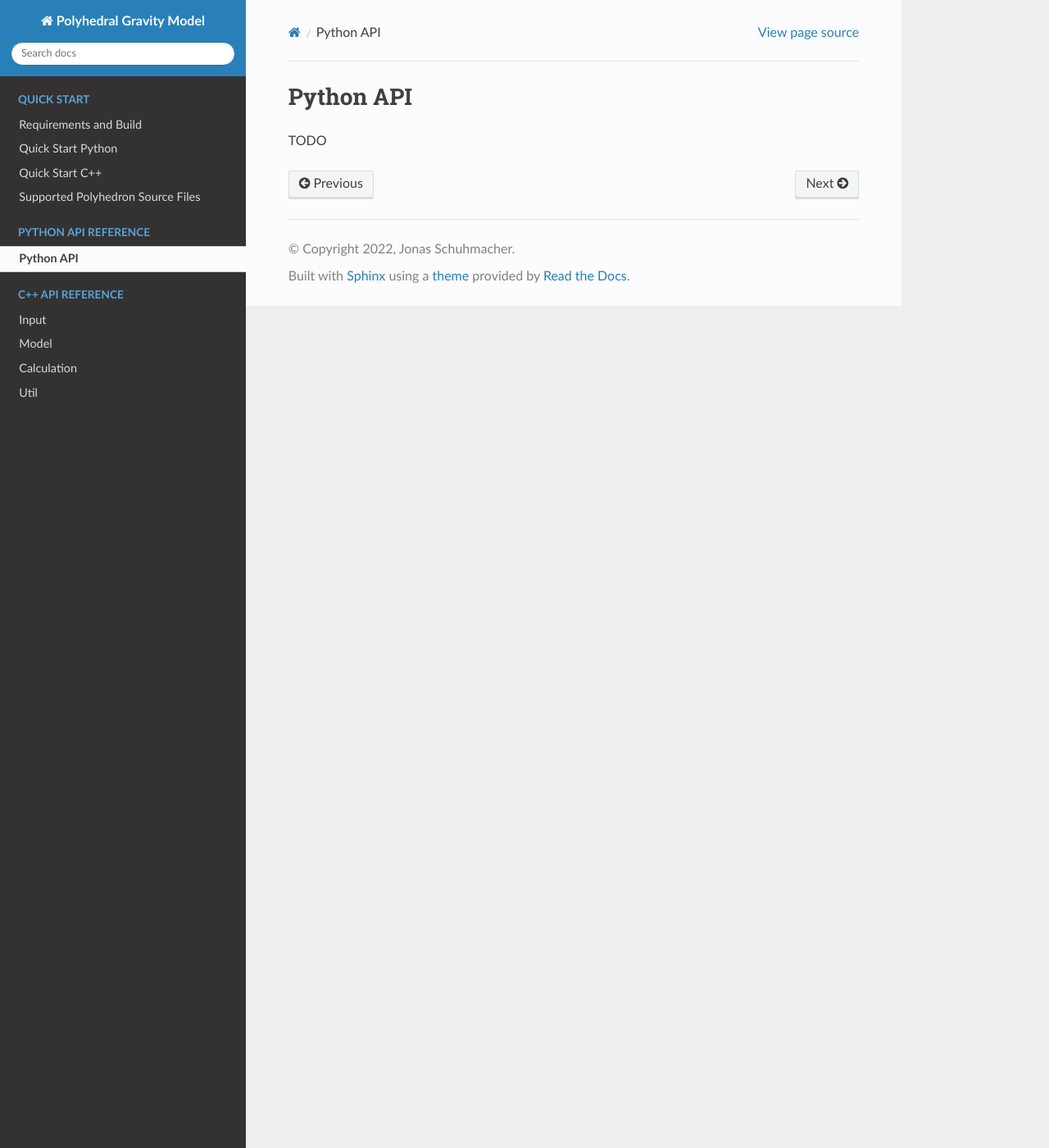
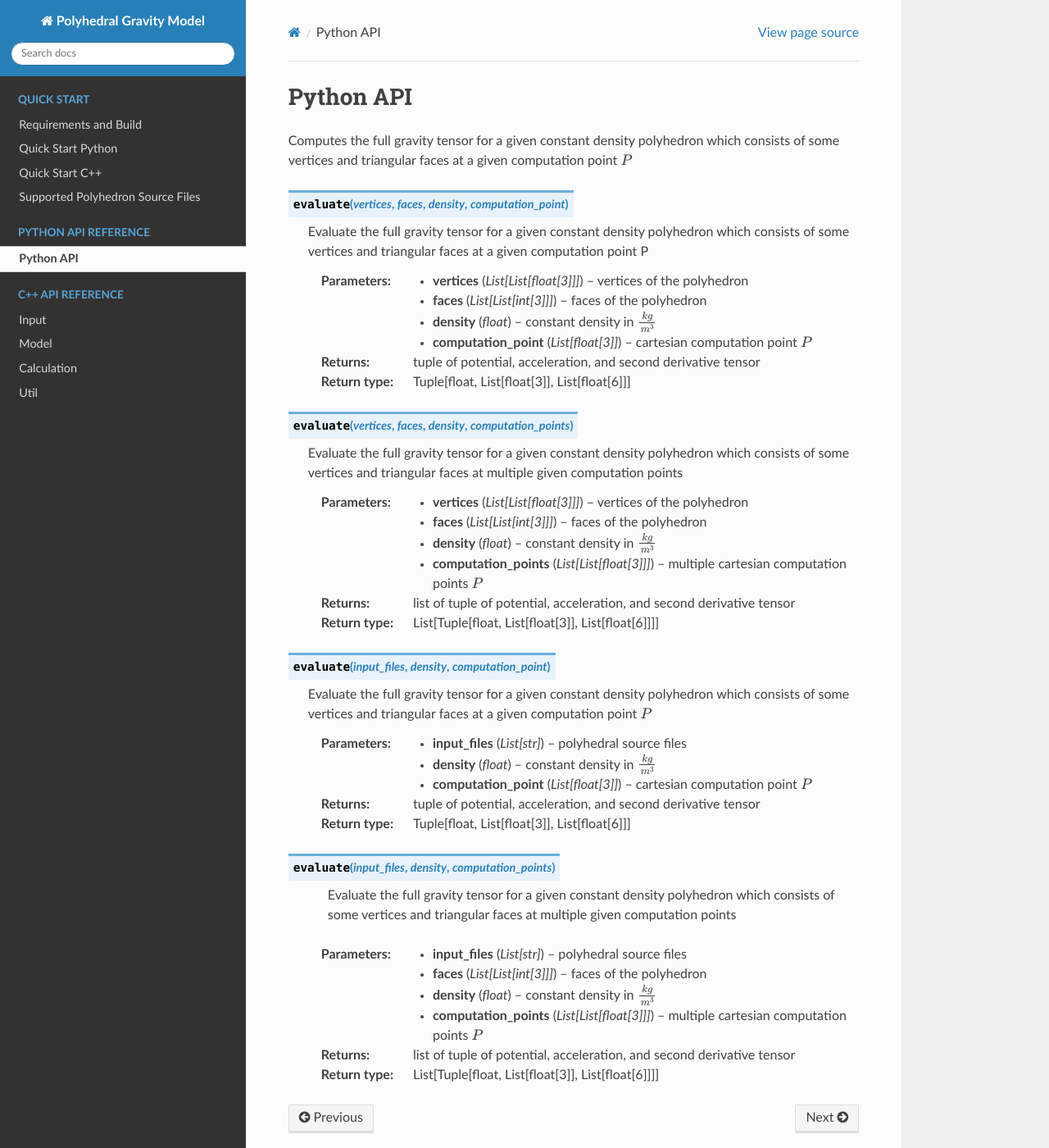
Before and after one commit to schuhmaj/polyhedral-gravity-model, a Sphinx documentation site: the page built from docs/api/python.rst, in a window 1280 px wide and 1400 px high. Shown: the whole window at 82% size. Built offline with Sphinx 7.4.7 and the Read the Docs theme 2.0.0, drawn with Linux system fonts in a browser that asks for light colours.

Commit message:
finished python API manually

```diff
--- a/docs/api/python.rst
+++ b/docs/api/python.rst
@@ -1,4 +1,59 @@
 Python API
 ==========
 
-TODO
+.. py::module:: polyhedral_gravity
+
+Computes the full gravity tensor for a given constant density polyhedron which consists of some vertices and
+triangular faces at a given computation point :math:`P`
+
+.. py:function:: evaluate(vertices, faces, density, computation_point)
+   :noindex:
+
+   Evaluate the full gravity tensor for a given constant density polyhedron which consists of some vertices and
+   triangular faces at a given computation point P
+
+   :param List[List[float[3]]] vertices: vertices of the polyhedron
+   :param List[List[int[3]]] faces: faces of the polyhedron
+   :param float density: constant density in :math:`\frac{kg}{m^3}`
+   :param List[float[3]] computation_point: cartesian computation point :math:`P`
+   :return: tuple of potential, acceleration, and second derivative tensor
+   :rtype: Tuple[float, List[float[3]], List[float[6]]]
+
+
+.. py:function:: evaluate(vertices, faces, density, computation_points)
+   :noindex:
+
+   Evaluate the full gravity tensor for a given constant density polyhedron which consists of some vertices and
+   triangular faces at multiple given computation points
+
+   :param List[List[float[3]]] vertices: vertices of the polyhedron
+   :param List[List[int[3]]] faces: faces of the polyhedron
+   :param float density: constant density in :math:`\frac{kg}{m^3}`
+   :param List[List[float[3]]] computation_points: multiple cartesian computation points :math:`P`
+   :return: list of tuple of potential, acceleration, and second derivative tensor
+   :rtype: List[Tuple[float, List[float[3]], List[float[6]]]]
+
+.. py:function:: evaluate(input_files, density, computation_point)
+   :noindex:
+
+   Evaluate the full gravity tensor for a given constant density polyhedron which consists of some vertices and
+   triangular faces at a given computation point :math:`P`
+
+   :param List[str] input_files: polyhedral source files
+   :param float density: constant density in :math:`\frac{kg}{m^3}`
+   :param List[float[3]] computation_point: cartesian computation point :math:`P`
+   :return: tuple of potential, acceleration, and second derivative tensor
+   :rtype: Tuple[float, List[float[3]], List[float[6]]]
+
+.. py:function:: evaluate(input_files, density, computation_points)
+   :noindex:
+
+    Evaluate the full gravity tensor for a given constant density polyhedron which consists of some vertices and
+    triangular faces at multiple given computation points
+
+   :param List[str] input_files: polyhedral source files
+   :param List[List[int[3]]] faces: faces of the polyhedron
+   :param float density: constant density in :math:`\frac{kg}{m^3}`
+   :param List[List[float[3]]] computation_points: multiple cartesian computation points :math:`P`
+   :return: list of tuple of potential, acceleration, and second derivative tensor
+   :rtype: List[Tuple[float, List[float[3]], List[float[6]]]]
```
